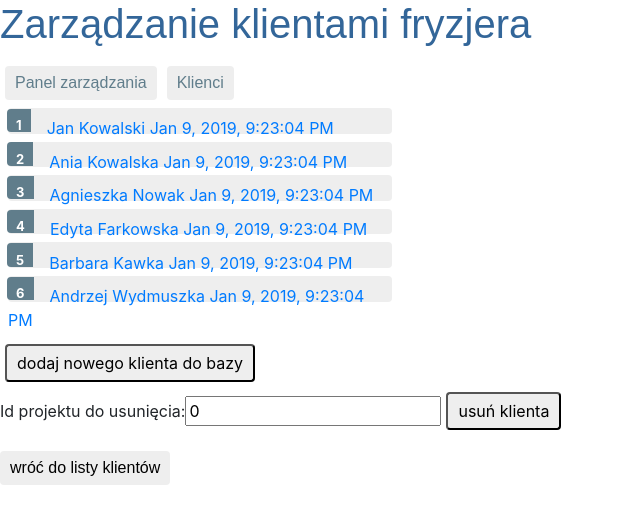
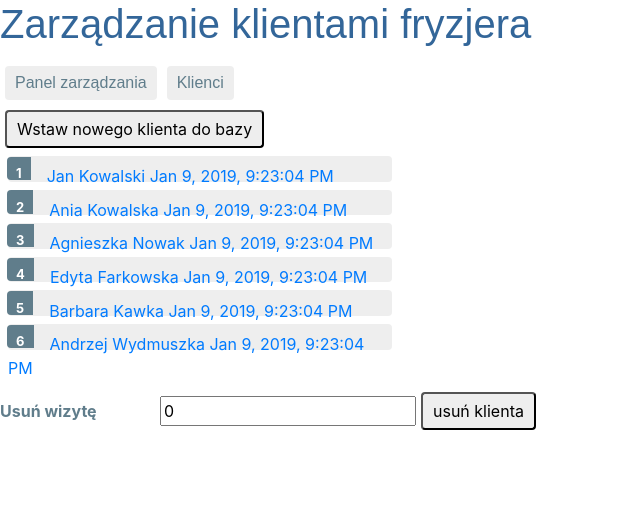
Before and after one commit to grzegorz2047/hairdresserManagementFrontend, an Angular app: page /customers in a window 1280 px wide. Shown: the top 524 px of the page, without its empty margins (0-640 px from the left). Built offline with nearby package versions, Linux system fonts and the light colour scheme; a web font is replaced by a local one; what angular-bootstrap-datetimepicker would draw is missing.

Commit message:
Poprawa trochę wyglądu

```diff
--- a/src/app/customers/customers.component.css
+++ b/src/app/customers/customers.component.css
@@ -4,7 +4,15 @@
 }
 
 .whole {
+    display: inline-block;
+}
 
+label {
+    display: inline-block;
+    width: 10em;
+    margin: .5em 0;
+    color:  #607D8B;
+    font-weight: bold;
 }
 
 .customers {
--- a/src/app/customers/customers.component.html
+++ b/src/app/customers/customers.component.html
@@ -1,5 +1,6 @@
 
 <div class="whole">
+        <button  (click)="addNewCustomer()">Wstaw nowego klienta do bazy</button>  <br>
     <ul class="customers">
             <li *ngFor="let customer of customers">
             <a routerLink="/detail/{{customer.id}}">
@@ -7,10 +8,8 @@
             </a>
         </li>
     </ul>
-    <button  (click)="addNewCustomer()">dodaj nowego klienta do bazy</button>  <br>
-    <label>Id projektu do usunięcia:  </label>
-    <input [(ngModel)]="idToDelete" placeholder="id do usuniecia">
-    <button  (click)="removeCustomer()">usuń klienta</button>
-
+    <div>
+        <label>Usuń wizytę</label><input [(ngModel)]="idToDelete" placeholder="id wizyty do usuniecia">
+        <button (click)="removeCustomer()">usuń klienta</button>
+    </div>
 </div>
-<app-customer-detail [customer]="selectedCustomer"></app-customer-detail>
```
